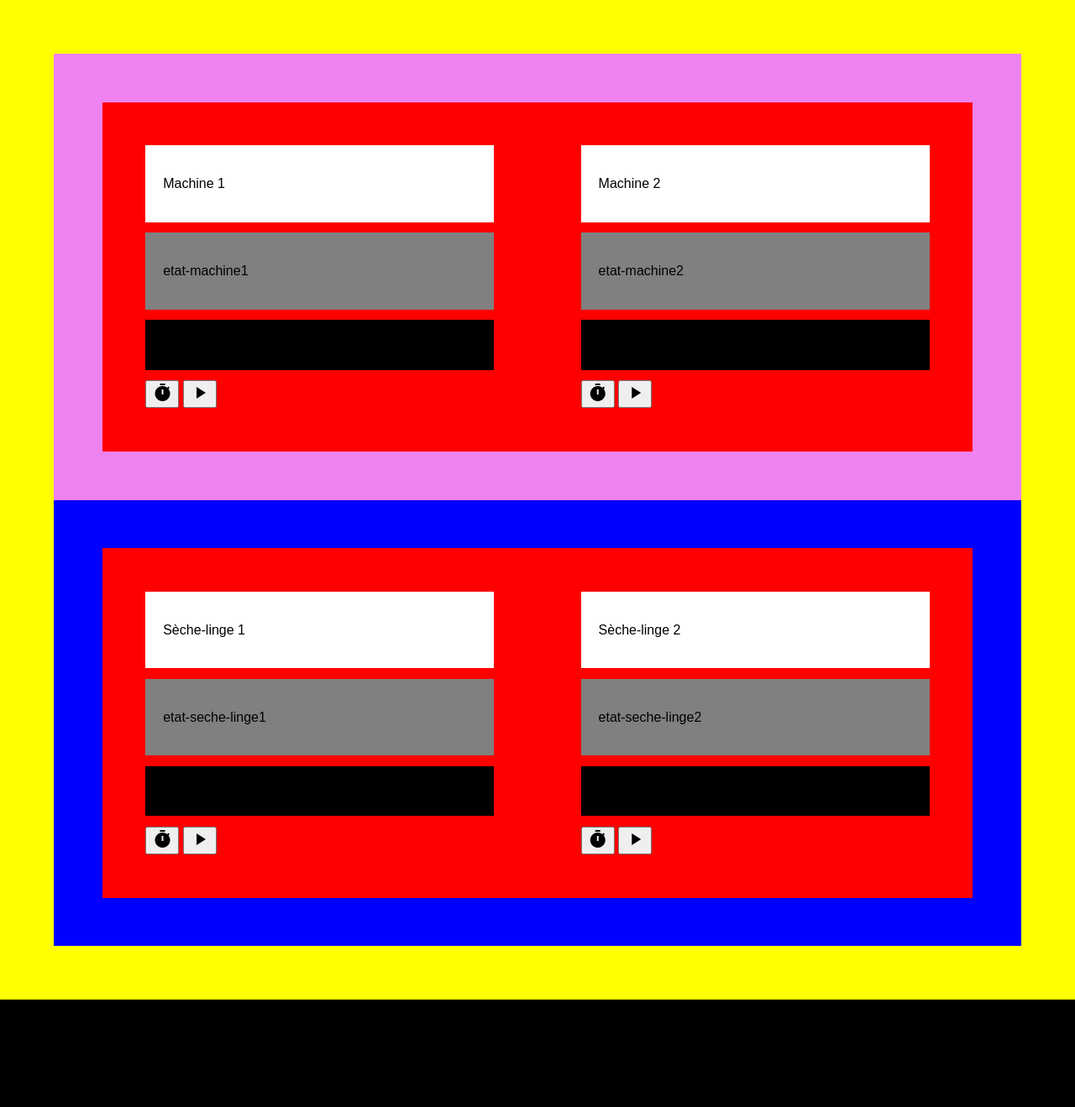
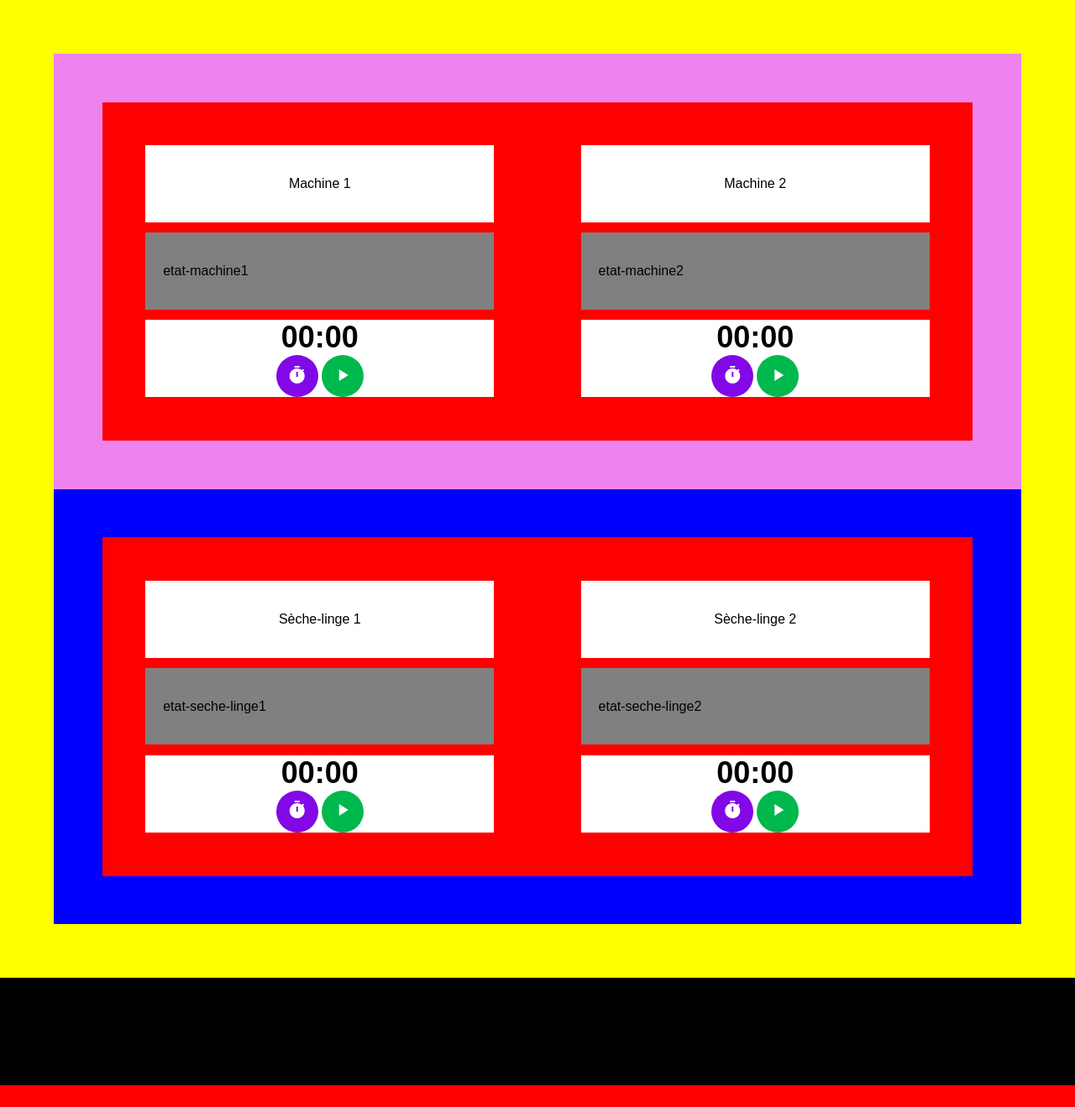
Before and after one commit to Morgan-Rvl/laundry-room-condition, a PHP site: page / in a window 1280 px wide. Shown: the part 48-1367 px from the top of the page at 84% size. After the commit the page ends 1341 px from the top, so only its background shows below. Run offline with PHP 8.4, Linux system fonts and the light colour scheme.

Commit message:
Update style.css
Style pour le timer.

```diff
--- a/style/style.css
+++ b/style/style.css
@@ -109,6 +109,7 @@ body {
     background-color: white ;
     padding: 5%;
     margin-bottom: 3%;
+    text-align: center;
 }
 
 .etat{
@@ -117,10 +118,11 @@ body {
     margin-bottom: 3%;
 }
 
-.time{
-    background-color: black;
+.valider{
+    background-color: rgb(192, 232, 255);
     padding: 5%;
     margin-bottom: 3%;
+    text-align: center;
 }
 
 /*******************************Footer*******************************/
@@ -128,3 +130,46 @@ footer{
     padding:5%;
     background-color:black;
   }
+
+/*******************************Timer*******************************/
+.timer {
+    font-family: sans-serif;
+    background: white;
+    display: flex;
+    flex-direction: column;
+  }
+
+  .timer .time{
+    display: flex;
+    flex-direction: row;
+    justify-content: center;
+  }
+  .timer .action{
+    display: flex;
+    flex-direction: row;
+    justify-content: center;
+  }
+
+  .timer__part {
+    font-size: 36px;
+    font-weight: bold;
+  }
+
+  .timer__btn {
+    width: 50px;
+    height: 50px;
+    border-radius: 50%;
+    margin: 0px 2px 0px 2px;
+    border: none;
+    color: white;
+    background: #8208e6;
+    cursor: pointer;
+  }
+
+  .timer__btn--start {
+    background: #00b84c;
+  }
+
+  .timer__btn--stop {
+    background: #ff0256;
+  }
```
